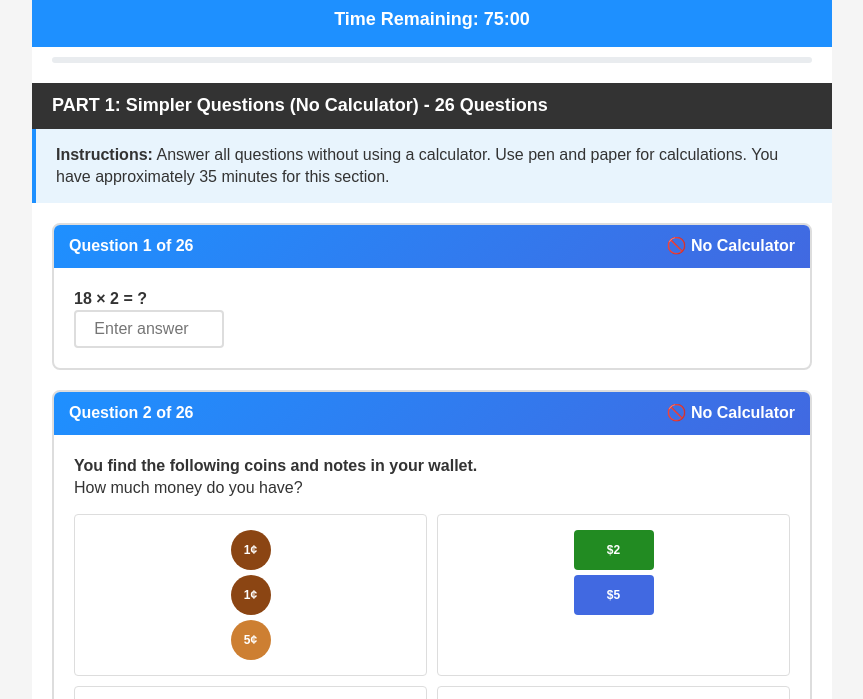
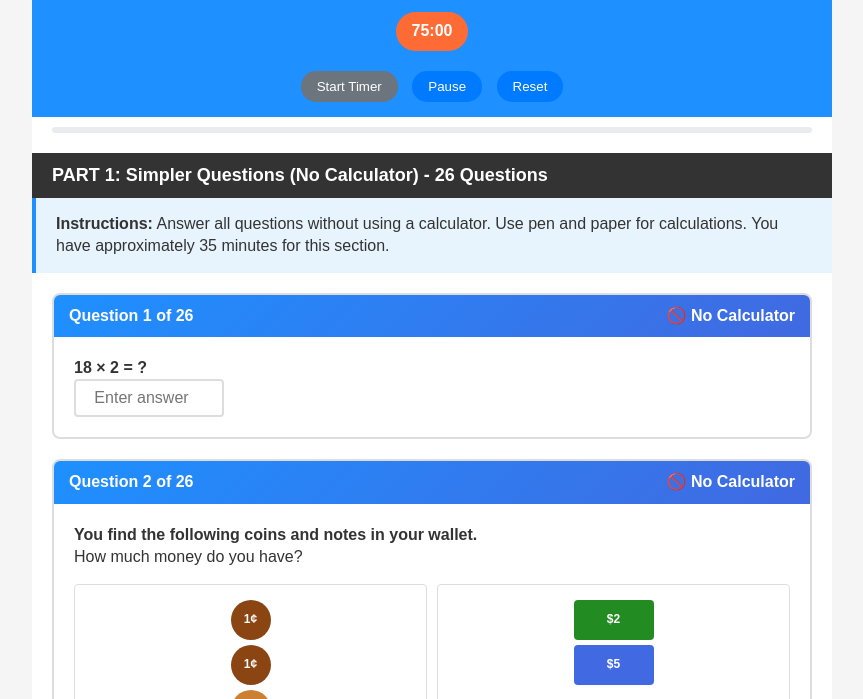
Before and after one commit to Hgowj/wpln-test-numeracy, a plain HTML site: page index.html in a window 1280 px wide. Shown: the part 85-784 px from the top of the page, without its empty margins (208-1071 px from the left). Drawn offline with Linux system fonts and the light colour scheme.

Commit message:
Update index.html

```diff
--- a/index.html
+++ b/index.html
@@ -392,8 +392,15 @@
         <div class="header">
             <h1>Numeracy Assessment - Mock Paper</h1>
             <p>Total Time: 75 minutes | 50 Questions</p>
-            <div id="timer" style="font-size: 18px; font-weight: bold; margin-top: 10px; color: #fff;">
-                Time Remaining: <span id="timeDisplay">75:00</span>
+            <div style="margin-top: 15px;">
+                <div id="timer" style="display: inline-block; background: #ff6b35; color: white; padding: 8px 16px; border-radius: 20px; font-size: 16px; font-weight: bold; margin-bottom: 10px;">
+                    <span id="timeDisplay">75:00</span>
+                </div>
+                <div style="margin-top: 10px;">
+                    <button onclick="startTimer()" style="background: #6c757d; color: white; border: none; padding: 8px 16px; border-radius: 15px; margin: 0 5px; cursor: pointer;">Start Timer</button>
+                    <button onclick="pauseTimer()" style="background: #007bff; color: white; border: none; padding: 8px 16px; border-radius: 15px; margin: 0 5px; cursor: pointer;">Pause</button>
+                    <button onclick="resetTimer()" style="background: #007bff; color: white; border: none; padding: 8px 16px; border-radius: 15px; margin: 0 5px; cursor: pointer;">Reset</button>
+                </div>
             </div>
         </div>
 
@@ -1749,7 +1756,7 @@
         </div>
 
         <div class="submit-section">
-            <button class="submit-btn" onclick="submitTest()">Submit Test</button>
+            <button type="button" class="submit-btn" onclick="event.preventDefault(); submitTest(); return false;">Submit Test</button>
             <p style="margin-top: 15px; color: #666;">
                 You can submit even with unanswered questions to view all correct answers.
             </p>
```
